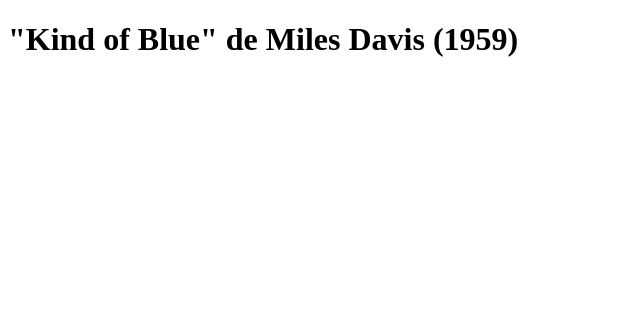
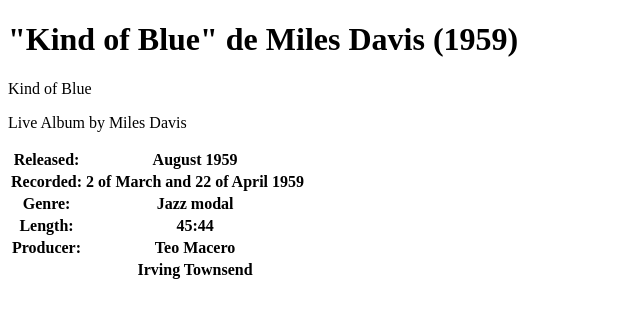
Before and after one commit to aina05mp/aina_web, a plain HTML site: page activitats/html/contenido/kind_of_blue.html in a window 1280 px wide. Shown: the whole page, without its empty margins (0-640 px from the left). Drawn offline with Linux system fonts and the light colour scheme.

Commit message:
Deploying to gh-pages from @ aina05mp/aina_web@5c49bbb92cc8ddc95e91172887eb61ae455407a3 🚀

```diff
--- a/activitats/html/contenido/kind_of_blue.html
+++ b/activitats/html/contenido/kind_of_blue.html
@@ -10,6 +10,36 @@
         <h1>"Kind of Blue" de Miles Davis (1959)</h1>
     </header>
     <section>
+        <p>Kind of Blue</p>
+        <p>Live Album by Miles Davis</p>
+        <table>
+            <thead>
+                <tr>
+                    <th>Released: </th>
+                    <th>August 1959</th>
+                </tr>
+                <tr>
+                    <th>Recorded: </th>
+                    <th>2 of March and 22 of April 1959</th>
+                </tr>
+                <tr>
+                    <th>Genre: </th>
+                    <th>Jazz modal</th>
+                </tr>
+                <tr>
+                    <th>Length: </th>
+                    <th>45:44</th>
+                </tr>
+                <tr>
+                    <th>Producer: </th>
+                    <th>Teo Macero</th>
+                </tr>
+                <tr>
+                    <th></th>
+                    <th>Irving Townsend</th>
+                </tr>
+            </thead>
+        </table>
     </section>
 </body>
 </html>
```
Also changed, not shown: activitats/html/contenido/giant_steps.html (+2 -2 lines).
